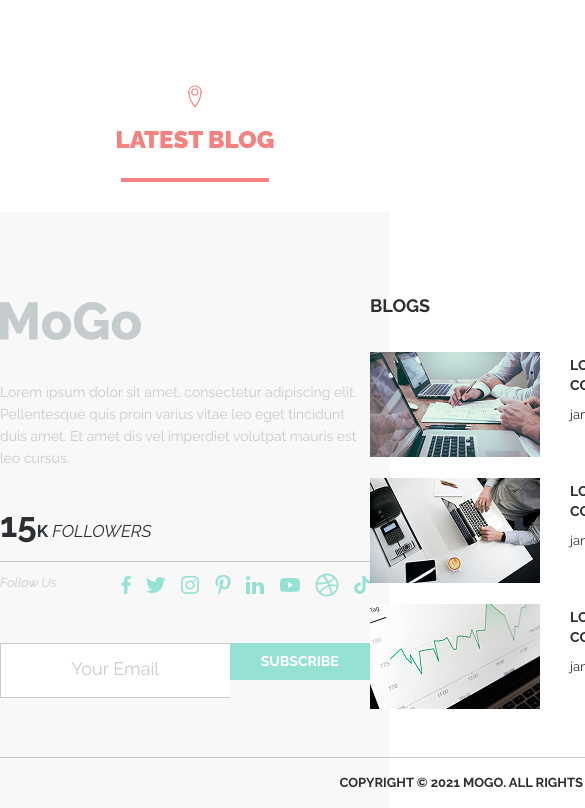
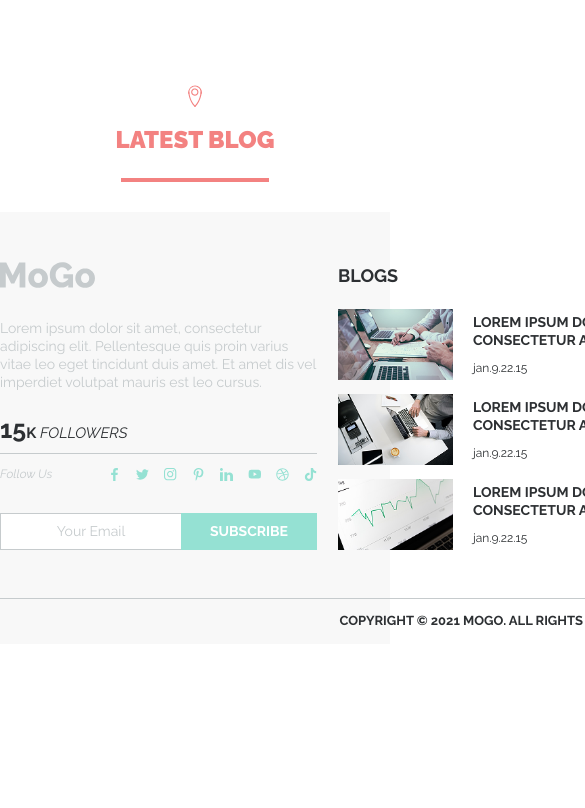
Before and after one commit to hoakiin/mogo, a website built with Parcel: page src/index.html in a window 390 px wide. Shown: the part 7023-7831 px from the top of the page, 585 px wide, since content can reach past the window. After the commit the page ends 7667 px from the top, so only its background shows below. Built offline with nearby package versions, Linux system fonts and the light colour scheme; files whose address does not match are found by name.

Commit message:
feat: add responsive footer styles for laptop

```diff
--- a/src/scss/layout/_footer.scss
+++ b/src/scss/layout/_footer.scss
@@ -6,18 +6,42 @@
         justify-content: space-between;
         padding: 80px 0 42px 0;
         border-bottom: 1px solid $color-gray;
+
+        @media (max-width: $laptop) {
+            padding: 50px 0 30px 0;
+        }
+
     }
 
 
     &__left {
         width: 370px;
         margin-top: 10px;
+
+        @media (max-width: $laptop) {
+            width: 317px;
+            margin-top: 0px;
+        }
+    }
+
+    &__logo {
+        @media (max-width: $laptop) {
+            img {
+                width: 95px;
+                height: 26px;
+            }
+        }
     }
 
     &__text {
         color: $color-gray;
         line-height: 22px;
         margin: 35px 0 30px 0;
+
+        @media (max-width: $laptop) {
+            line-height: 18px;
+            margin: 25px 0 20px 0;
+        }
     }
 
     &__followers {
@@ -26,21 +50,38 @@
         font-style: italic;
         margin-bottom: 10px;
 
+        @media (max-width: $laptop) {
+            font-size: 15px;
+            margin-bottom: 5px;
+        }
+
         .num {
             font-size: 35px;
             font-weight: 700;
             font-style: normal;
+
+            @media (max-width: $laptop) {
+                font-size: 25px;
+            }
         }
 
         .k {
             font-size: 17px;
             font-style: normal;
+
+            @media (max-width: $laptop) {
+                font-size: 15px;
+            }
         }
     }
 
     &__line {
         width: 370px;
         border-bottom: 1px solid $color-gray;
+
+        @media (max-width: $laptop) {
+            width: 317px;
+        }
     }
 
     &__icons {
@@ -52,6 +93,10 @@
             font-size: 13px;
             font-style: italic;
             color: $color-gray;
+
+            @media (max-width: $laptop) {
+                font-size: 12px;
+            }
         }
 
         &__wrapper {
@@ -60,8 +105,13 @@
 
             a {
                 display: flex;
+
                 img {
                     align-self: center;
+                    @media (max-width: $laptop) {
+                        width: 13px;
+                        height: 13px;
+                    }
                 }
             }
         }
@@ -70,6 +120,10 @@
     form {
         display: flex;
         margin-top: 46px;
+
+        @media (max-width: $laptop) {
+            margin-top: 30px;
+        }
 
         input {
             display: block;
@@ -80,11 +134,21 @@
             border-right: none;
             padding: 20px;
 
+            @media (max-width: $laptop) {
+                width: 181px;
+                height: 37px;
+                padding: 10px;
+            }
+
             &::placeholder {
                 color: $color-gray;
                 font-size: 18px;
                 font-family: $font-base;
                 text-align: center;
+
+                @media (max-width: $laptop) {
+                    font-size: 14px;
+                }
             }
         }
 
@@ -96,6 +160,9 @@
 
     &__center {
         width: 470px;
+        @media (max-width: $laptop) {
+            width: 400px;
+        }
     }
 
     &__items {
@@ -103,25 +170,55 @@
         display: flex;
         flex-direction: column;
         gap: 15px;
+
+        @media (max-width: $laptop) {
+            gap: 8px;
+            margin-top: 20px;
+        }
     }
 
     &__item {
         display: flex;
         gap: 30px;
 
+        @media (max-width: $laptop) {
+            gap: 20px;
+        }
+
+        &__img {
+            @media (max-width: $laptop) {
+                img{
+                    width: 115px;
+                    height: 71px;
+                }
+            }
+        }
+
         &__content {
             width: 230px;
+            @media (max-width: $laptop) {
+                width: 267px;
+            }
 
             p:first-child {
                 font-weight: 700;
                 line-height: 20px;
                 text-transform: uppercase;
                 margin-top: 3px;
+
+                @media (max-width: $laptop) {
+                    margin-top: 4px;
+                    line-height: 18px;
+                }
             }
 
             p:last-child {
                 font-size: 13px;
                 margin-top: 10px;
+
+                @media (max-width: $laptop) {
+                    font-size: 12px;
+                }
             }
         }
     }
@@ -130,6 +227,9 @@
 
     &__right {
         width: 270px;
+        @media (max-width: $laptop) {
+            width: 233px;
+        }
 
         a {
             font-size: 13px;
@@ -146,6 +246,19 @@
         margin: 33px 0 20px 0;
         display: grid;
         grid-template: repeat(3, 1fr) / repeat(3, 1fr);
+
+        @media (max-width: $laptop) {
+            margin: 20px 0 10px 0;
+
+            img {
+                width: 78px;
+                height: 76px;
+            }
+
+            a {
+                margin: 0px 0 20px 0;
+            }
+        }
     }
 
 
@@ -157,6 +270,10 @@
         font-size: 13px;
         font-weight: 700;
         text-transform: uppercase;
+
+        @media (max-width: $laptop) {
+            height: 45px;
+        }
     }
 
 }
```
